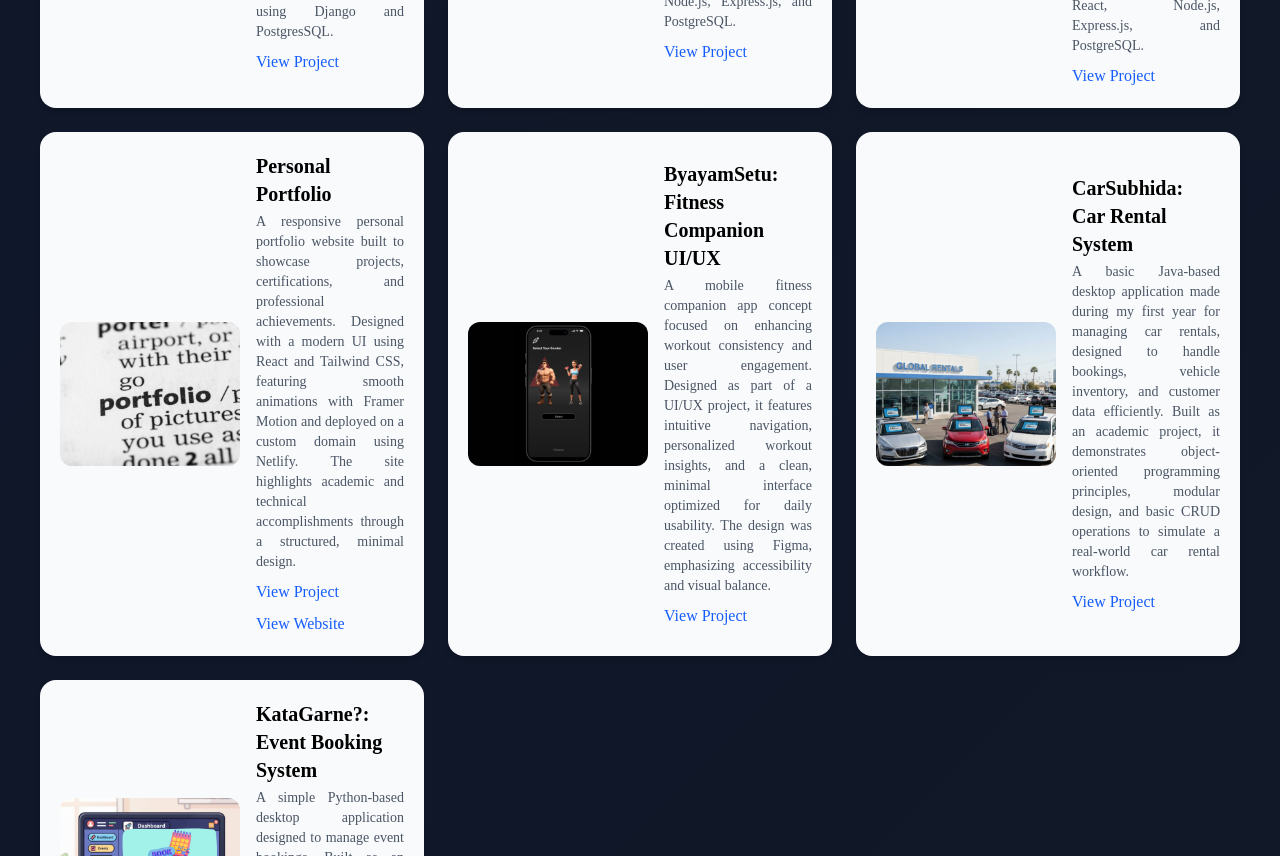
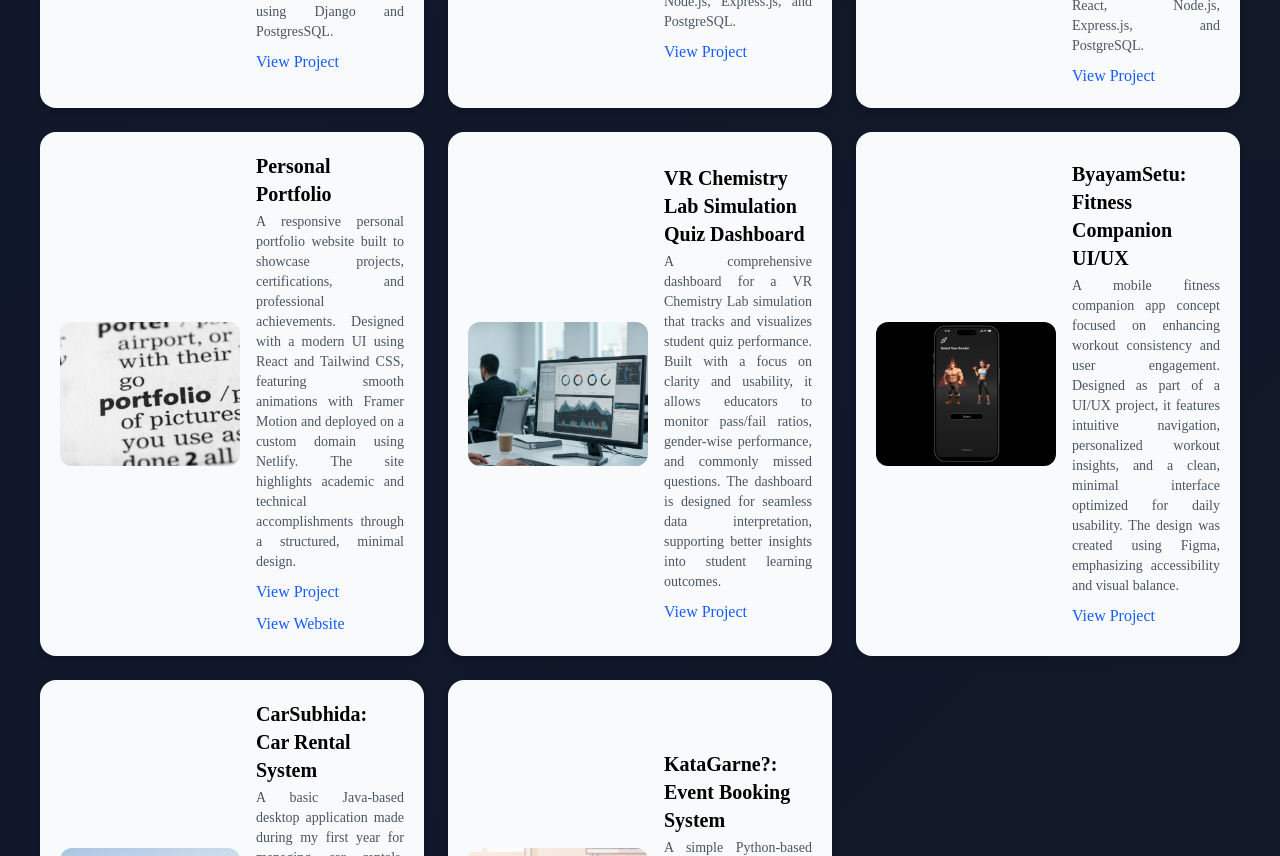
Before and after one commit to PrajwolKhadka/PersonalPortfolio, a React (Vite) app in the folder my-portfolio/: page /project in a window 1280 px wide. Shown: the part 640-1496 px from the top of the page. Built offline with nearby package versions, Linux system fonts and the light colour scheme; a web font is replaced by a local one.

Commit message:
Added project

```diff
--- a/my-portfolio/src/components/projects.tsx
+++ b/my-portfolio/src/components/projects.tsx
@@ -37,6 +37,13 @@ const projects: project[] = [
     link: "https://github.com/PrajwolKhadka/PersonalPortfolio",
     website:"https://prajwolkhadka.com.np",
     image: "/projects/port.png",
+  },
+  {
+    name: "VR Chemistry Lab Simulation Quiz Dashboard",
+    desc: "A comprehensive dashboard for a VR Chemistry Lab simulation that tracks and visualizes student quiz performance. Built with a focus on clarity and usability, it allows educators to monitor pass/fail ratios, gender-wise performance, and commonly missed questions. The dashboard is designed for seamless data interpretation, supporting better insights into student learning outcomes.",
+    link: "https://github.com/PrajwolKhadka/Vr-Chemistry-lab-dashboard",
+    website:"",
+    image: "/projects/dash.png",
   },
      {
     name: "ByayamSetu: Fitness Companion UI/UX",
```
Also changed, not shown: my-portfolio/src/components/certifications.tsx (+0 -226 lines), my-portfolio/public/projects/dash.png (added).
